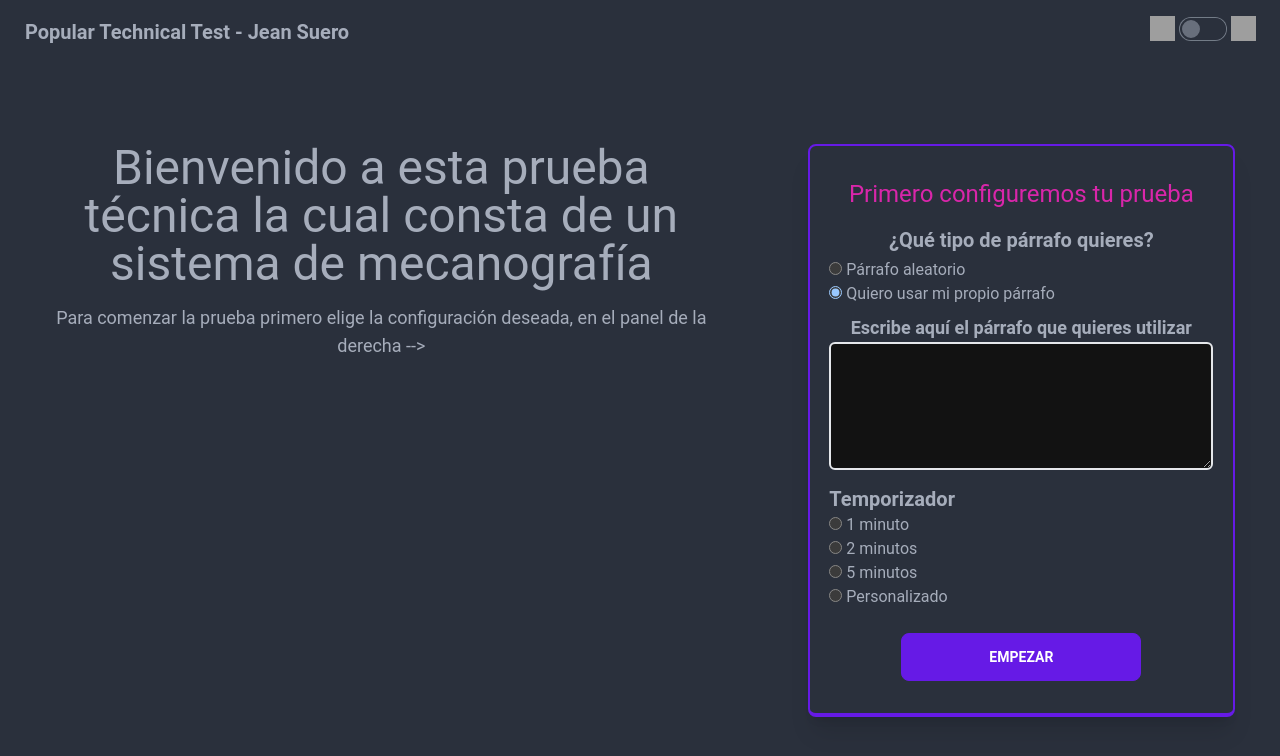
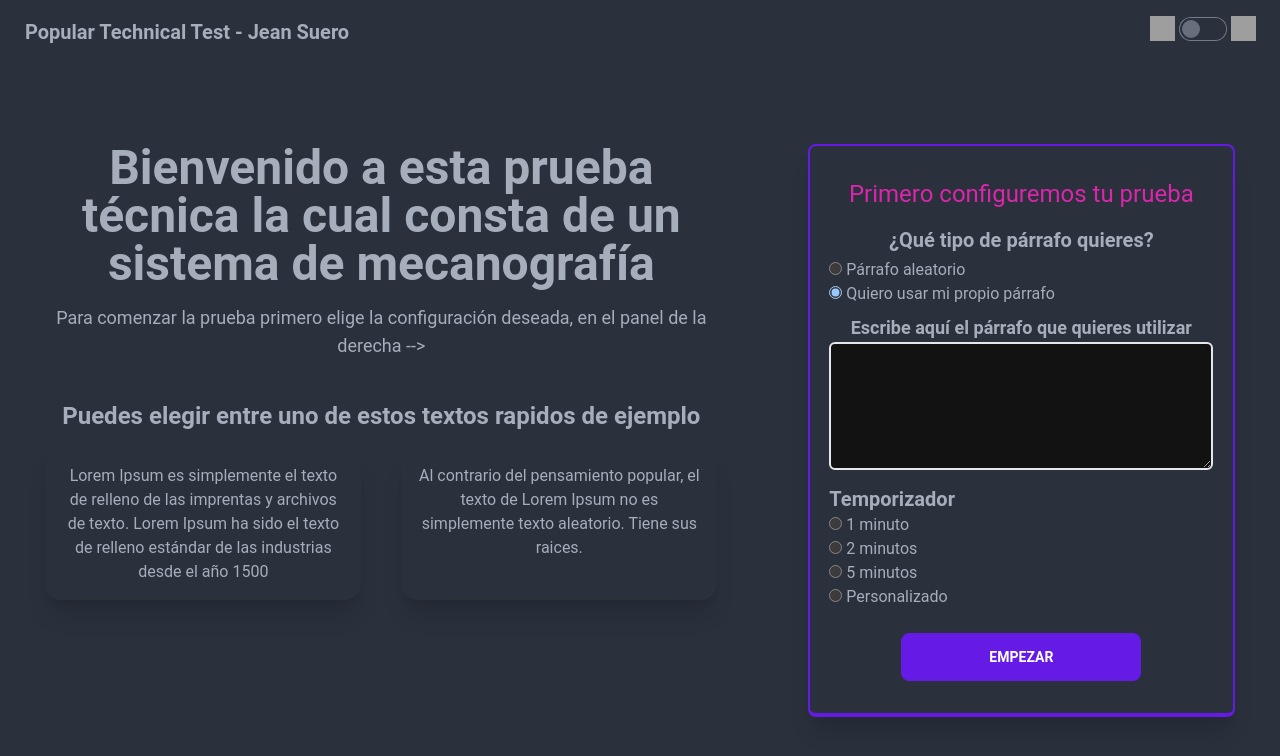
Before and after one commit to Sheansuke/popular-technical-test-jean-suero, a Next.js app: page / in a window 1280 px wide. Shown: the top 756 px of the page. Built offline with nearby package versions, Linux system fonts and the light colour scheme; grey boxes are pictures that could not be loaded.

Commit message:
:bug: [BUG]: fix textArea in CustomText - delete spaces in  start and end of text

```diff
--- a/components/molecules/ConfigTyping/index.tsx
+++ b/components/molecules/ConfigTyping/index.tsx
@@ -11,7 +11,7 @@ const ConfigTypingContainer: FC = () => {
     const parseData = {
       paragraph:
         data?.paragraph === "custom"
-          ? data?.customParagraph
+          ? data?.customParagraph.trim()
           : randomParagraphGenerator(listWords, Number(data?.wordsCount)),
       timerMinutes:
         data?.timerMinutes === "custom"
--- a/pages/index.tsx
+++ b/pages/index.tsx
@@ -6,7 +6,7 @@ const Home: NextPage = () => {
     <div>
       <div className="  flex justify-around mt-20  relative">
         <div className="max-w-2xl text-center   ">
-          <p className="text-5xl  ">
+          <p className="text-5xl  font-bold  ">
             Bienvenido a esta prueba técnica la cual consta de un sistema de
             mecanografía
           </p>
@@ -15,7 +15,19 @@ const Home: NextPage = () => {
             Para comenzar la prueba primero elige la configuración deseada, en
             el panel de la derecha {`-->`}
           </p>
+
+
+          <p className="text-2xl font-bold mt-10 mb-4 ">
+            Puedes elegir entre uno de estos textos rapidos de ejemplo
+          </p>
+
+          <div className="flex gap-10">
+            <p className="card w-96 bg-base-100 shadow-xl p-4">Lorem Ipsum es simplemente el texto de relleno de las imprentas y archivos de texto. Lorem Ipsum ha sido el texto de relleno estándar de las industrias desde el año 1500</p>
+            <p className="card w-96 bg-base-100 shadow-xl p-4">Al contrario del pensamiento popular, el texto de Lorem Ipsum no es simplemente texto aleatorio. Tiene sus raices.</p>
+          </div>
         </div>
+
+
 
         <div className="w-1/3 ">
           <ConfigTyping />
```
